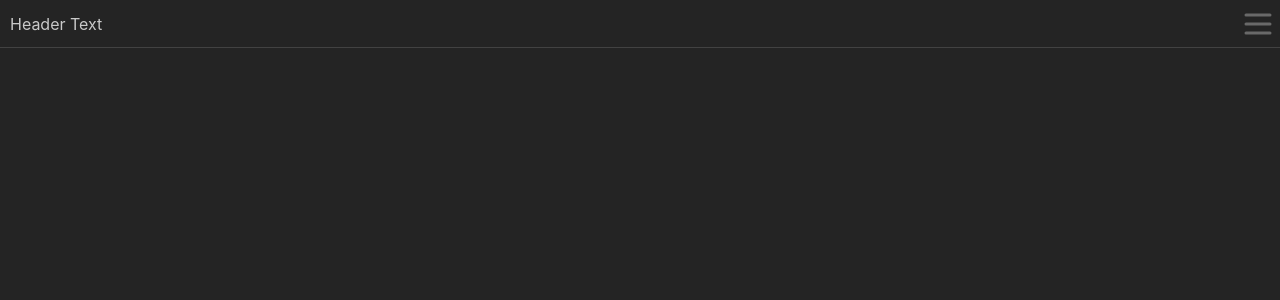
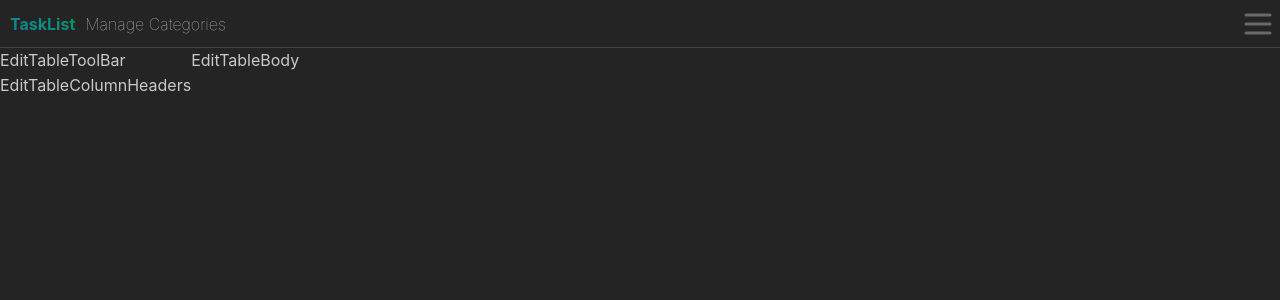
Before and after one commit to DanielSerio/nestjs-react-tasklist, a React (Vite) app in the folder client/: page /categories in a window 1280 px wide. Shown: the top 300 px of the page. Built offline with nearby package versions, Linux system fonts and the light colour scheme.

Commit message:
added EditTable component/provider

```diff
--- a/client/src/components/core/layout/Header.tsx
+++ b/client/src/components/core/layout/Header.tsx
@@ -1,8 +1,13 @@
-import { ActionIcon, AppShellHeader, Flex, Menu } from "@mantine/core";
-import { TbMenu2 } from "react-icons/tb";
+import { AppShellHeader, Flex, Text } from "@mantine/core";
 import { MainNav } from "../navigation/MainNav";
+import { Link, useRouterState } from "@tanstack/react-router";
+import { getPageTitle } from "#utilities/page.helpers";
 
 export function Header() {
+  const routerState = useRouterState();
+  const resolvedPathname = routerState.resolvedLocation?.pathname;
+  const title = getPageTitle(resolvedPathname ?? "");
+
   return (
     <AppShellHeader>
       <Flex
@@ -12,8 +17,18 @@ export function Header() {
         pl={"xs"}
         className="toolbar"
       >
-        <div>Header Text</div>
-        <MainNav />
+        <Flex align="center" gap="xs">
+          <Text
+            variant="gradient"
+            fw="bolder"
+            gradient={{ from: "cyan", to: "teal" }}
+          >
+            <Link to="/">TaskList</Link>
+          </Text>
+          <Text fw="lighter">{title}</Text>
+        </Flex>
+
+        <MainNav resolvedPathname={resolvedPathname} />
       </Flex>
     </AppShellHeader>
   );
--- a/client/src/components/core/navigation/MainNav.tsx
+++ b/client/src/components/core/navigation/MainNav.tsx
@@ -1,12 +1,10 @@
 import { NAV_ITEMS } from "#const/navigation";
 import { ActionIcon, Menu } from "@mantine/core";
-import { useNavigate, useRouterState } from "@tanstack/react-router";
+import { useNavigate } from "@tanstack/react-router";
 import { TbMenu2 } from "react-icons/tb";
 
-export function MainNav() {
-  const routerState = useRouterState();
+export function MainNav({ resolvedPathname }: { resolvedPathname?: string }) {
   const navigate = useNavigate();
-  const resolvedPathname = routerState.resolvedLocation?.pathname;
 
   return (
     <Menu classNames={{ dropdown: "main-nav" }}>
--- /dev/null
+++ b/client/src/components/edit-table/EditTable.tsx
@@ -0,0 +1,18 @@
+import { Flex } from "@mantine/core";
+import { EditTableHeader } from "./EditTableHeader";
+import { EditTableBody } from "./EditTableBody";
+import {
+  EditTableProvider,
+  type EditTableEndpoint,
+} from "./edit-table.provider";
+
+export function EditTable({ endpoint }: { endpoint: EditTableEndpoint }) {
+  return (
+    <EditTableProvider endpoint={endpoint}>
+      <Flex>
+        <EditTableHeader />
+        <EditTableBody />
+      </Flex>
+    </EditTableProvider>
+  );
+}
--- /dev/null
+++ b/client/src/components/edit-table/EditTableBody.tsx
@@ -0,0 +1,3 @@
+export function EditTableBody() {
+  return <div>EditTableBody</div>;
+}
--- /dev/null
+++ b/client/src/components/edit-table/EditTableColumnHeaders.tsx
@@ -0,0 +1,3 @@
+export function EditTableColumnHeaders() {
+  return <div>EditTableColumnHeaders</div>;
+}
--- /dev/null
+++ b/client/src/components/edit-table/EditTableHeader.tsx
@@ -0,0 +1,12 @@
+import { Flex } from "@mantine/core";
+import { EditTableColumnHeaders } from "./EditTableColumnHeaders";
+import { EditTableToolBar } from "./EditTableToolBar";
+
+export function EditTableHeader() {
+  return (
+    <Flex direction="column" component="header">
+      <EditTableToolBar />
+      <EditTableColumnHeaders />
+    </Flex>
+  );
+}
--- /dev/null
+++ b/client/src/components/edit-table/EditTableToolBar.tsx
@@ -0,0 +1,7 @@
+export function EditTableToolBar() {
+  return (
+    <header>
+      <div>EditTableToolBar</div>
+    </header>
+  );
+}
--- /dev/null
+++ b/client/src/components/edit-table/edit-table.provider.tsx
@@ -0,0 +1,46 @@
+import { createContext, useReducer, type PropsWithChildren } from "react";
+
+export type EditTableEndpoint = "statuses" | "categories";
+export interface EditTableContextObject {
+  endpoint: EditTableEndpoint;
+}
+export interface EditTableContextMethods {
+  log(): void;
+}
+export type EditTableContextType = [
+  EditTableContextObject,
+  EditTableContextMethods,
+];
+
+const EditTableContext = createContext<EditTableContextType>([
+  { endpoint: "statuses" },
+  { log() {} },
+]);
+
+//TODO: create and type actions. add separate case functions for readability
+function reducer(
+  state: EditTableContextObject,
+  action: { name: string; payload?: any }
+) {
+  switch (action.name) {
+    default:
+      return state;
+  }
+}
+
+export const EditTableProvider = ({
+  children,
+  endpoint,
+}: PropsWithChildren<{ endpoint: EditTableEndpoint }>) => {
+  const [state] = useReducer(reducer, { endpoint });
+  const methods = {
+    log() {
+      console.log("logged");
+    },
+  };
+  return (
+    <EditTableContext.Provider value={[state, methods]}>
+      {children}
+    </EditTableContext.Provider>
+  );
+};
--- a/client/src/routes/categories.tsx
+++ b/client/src/routes/categories.tsx
@@ -1,9 +1,15 @@
+import { AppShellMain } from "@mantine/core";
 import { createFileRoute } from "@tanstack/react-router";
+import { EditTable } from "#components/edit-table/EditTable";
 
 export const Route = createFileRoute("/categories")({
   component: RouteComponent,
 });
 
 function RouteComponent() {
-  return <div>Hello "/categories"!</div>;
+  return (
+    <AppShellMain>
+      <EditTable endpoint="categories" />
+    </AppShellMain>
+  );
 }
--- a/client/src/routes/statuses.tsx
+++ b/client/src/routes/statuses.tsx
@@ -1,9 +1,15 @@
+import { AppShellMain } from "@mantine/core";
 import { createFileRoute } from "@tanstack/react-router";
+import { EditTable } from "#components/edit-table/EditTable";
 
 export const Route = createFileRoute("/statuses")({
   component: RouteComponent,
 });
 
 function RouteComponent() {
-  return <div>Hello "/statuses"!</div>;
+  return (
+    <AppShellMain>
+      <EditTable endpoint="statuses" />
+    </AppShellMain>
+  );
 }
--- /dev/null
+++ b/client/src/utilities/page.helpers.ts
@@ -0,0 +1,12 @@
+/**
+ * Gets a page title based on the pathname and an optional intro text.
+ */
+export function getPageTitle(pathname: string, withIntro?: boolean) {
+  const intro = withIntro ? 'Task List | ' : '';
+
+  return {
+    '/': `${intro}Manage Tasks`,
+    '/statuses': `${intro}Manage Statuses`,
+    '/categories': `${intro}Manage Categories`,
+  }[pathname] ?? '';
+}
--- a/client/vite.config.ts
+++ b/client/vite.config.ts
@@ -22,7 +22,7 @@ export default defineConfig({
       '#const': '/src/const',
       '#components': '/src/components',
       '#hooks': '/src/hooks',
-      '#utils': '/src/utils',
+      '#utilities': '/src/utilities',
       '#styles': '/src/styles',
       '#assets': '/src/assets',
       '#routes': '/src/routes',
```
